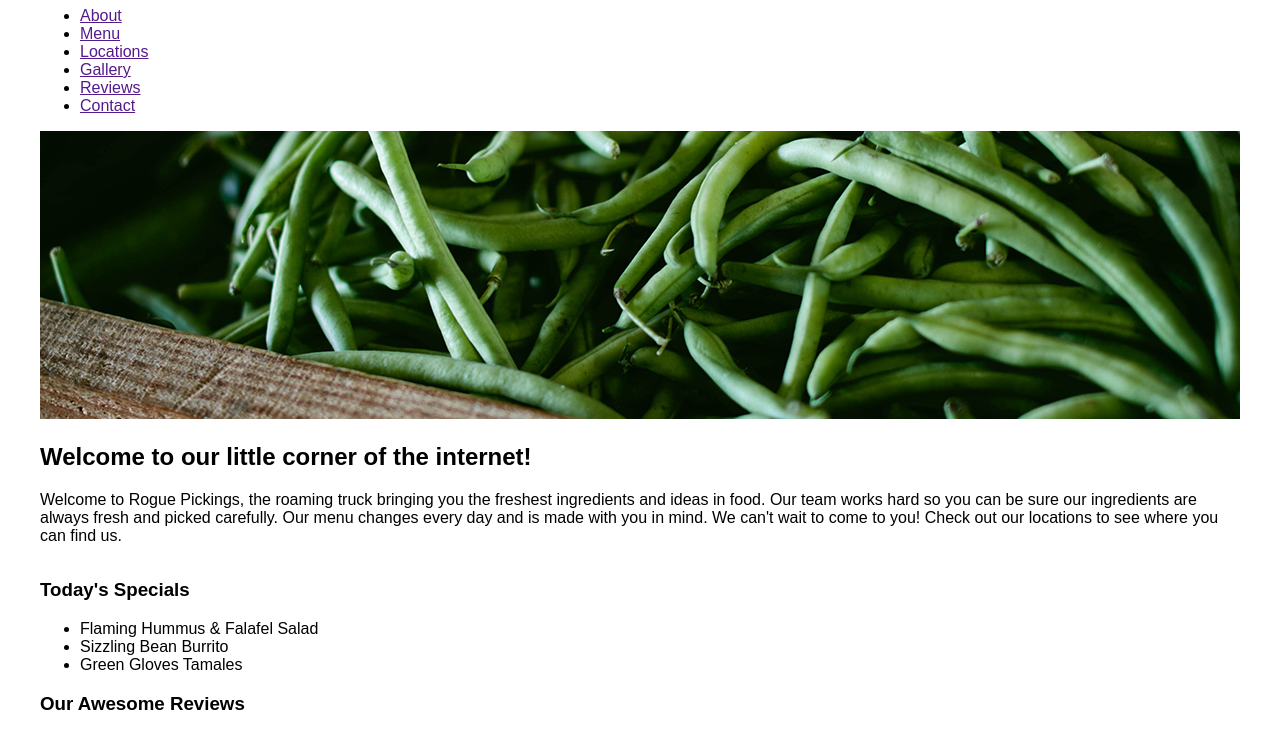
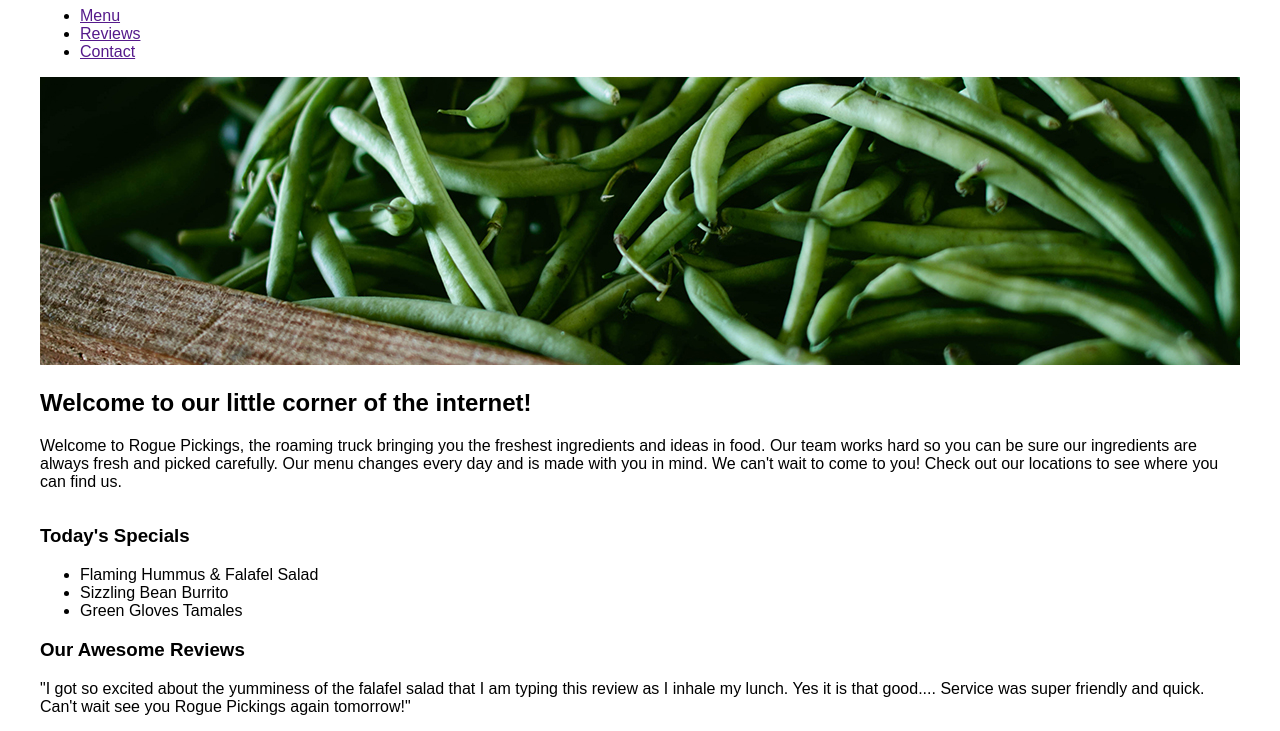
Before and after one commit to twosavoie/rogue-pickings-outline-branches, a plain HTML site: page index.html in a window 1280 px wide. Shown: the part 73-804 px from the top of the page. Drawn offline with Linux system fonts and the light colour scheme.

Commit message:
forgotten what Ichanged

```diff
--- a/index.html
+++ b/index.html
@@ -18,10 +18,7 @@
       <!-- add the <nav> along with the unordered list <ul> and list items <li> that make up the nav -->
       <nav>
         <ul>
-          <li><a href="">About</a></li>
           <li><a href="">Menu</a></li>
-          <li><a href="">Locations</a></li>
-          <li><a href="">Gallery</a></li>
           <li><a href="">Reviews</a></li>
           <li><a href="">Contact</a></li>
         </ul>
```
